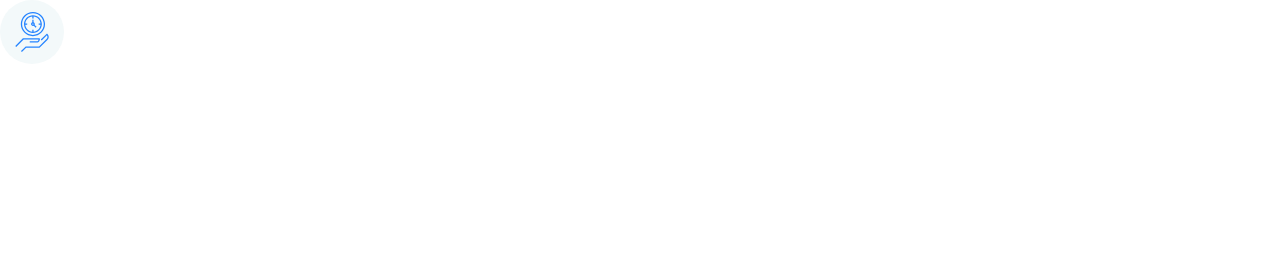
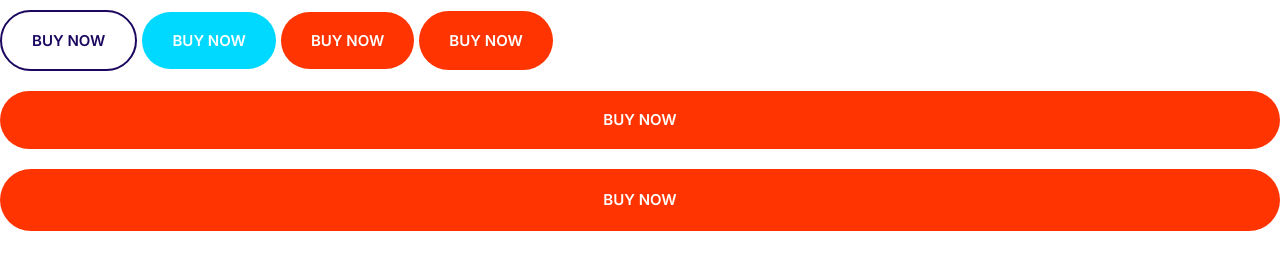
Before and after one commit to snieto10/Moshify2, a plain HTML site: page index.html in a window 1280 px wide. Drawn offline with Linux system fonts and the light colour scheme.

Commit message:
create button

```diff
--- a/css/styles.css
+++ b/css/styles.css
@@ -5,6 +5,10 @@
     --color-gray-text: #918ca4;
     --color-orange: #ff3400;
     --color-white: #fff;
+}
+
+*, *::before, *::after {
+    box-sizing: border-box;
 }
 
 html {
@@ -171,3 +175,67 @@ a {
     justify-content: center;
     width: 64px;
 }
+
+/* Buttons */
+
+.btn {
+    border-radius: 40px;
+    border: 0;
+    cursor: pointer;
+    font-size: 1.8rem;
+    font-weight: 600;
+    margin: 1rem 0;
+    padding: 2rem 3rem;
+    text-align: center;
+    text-transform: uppercase;
+    white-space: nowrap;
+}
+
+.btn--primary {
+    background: var(--color-blue-medium);
+    color: var(--color-white);
+}
+
+.btn--primary:hover {
+    background: #012e69;
+}
+
+.btn--secondary {
+    background: var(--color-blue-light);
+    color: var(--color-white);
+}
+
+.btn--secondary:hover {
+    background: #00c8eb;
+}
+
+.btn--accent {
+    background: var(--color-orange);
+    color: white ;
+}
+
+.btn--accent:hover {
+    background: #ec3000;
+}
+
+.btn--block {
+    width: 100%;
+    display: inline-block;
+}
+
+.btn--outline {
+    background: white;
+    color: var(--color-blue-dark);
+    border: 2px solid var(--color-blue-dark);
+}
+
+.btn--outline:hover {
+    background: var(--color-blue-dark);
+    color: white;
+}
+
+@media screen and (min-width: 1024px) {
+    .btn {
+        font-size: 1.5rem;
+    }
+}
--- a/index.html
+++ b/index.html
@@ -15,10 +15,11 @@
     <link rel="stylesheet" href="css/styles.css" />
   </head>
   <body>
-    <span class="icon-container">
-      <svg class="icon icon--blue">
-        <use xlink:href="images/sprite.svg#clock"></use>
-      </svg>
-    </span>
+    <button class="btn btn--outline">BUY NOW</button>
+    <button class="btn btn--secondary">BUY NOW</button>
+    <button class="btn btn--accent">BUY NOW</button>
+    <a href="" class="btn btn--accent">BUY NOW</a>
+    <button class="btn btn--accent btn--block">BUY NOW</button>
+    <a href="" class="btn btn--accent btn--block">BUY NOW</a>
   </body>
 </html>
```
Also changed, not shown: 1 other file.
